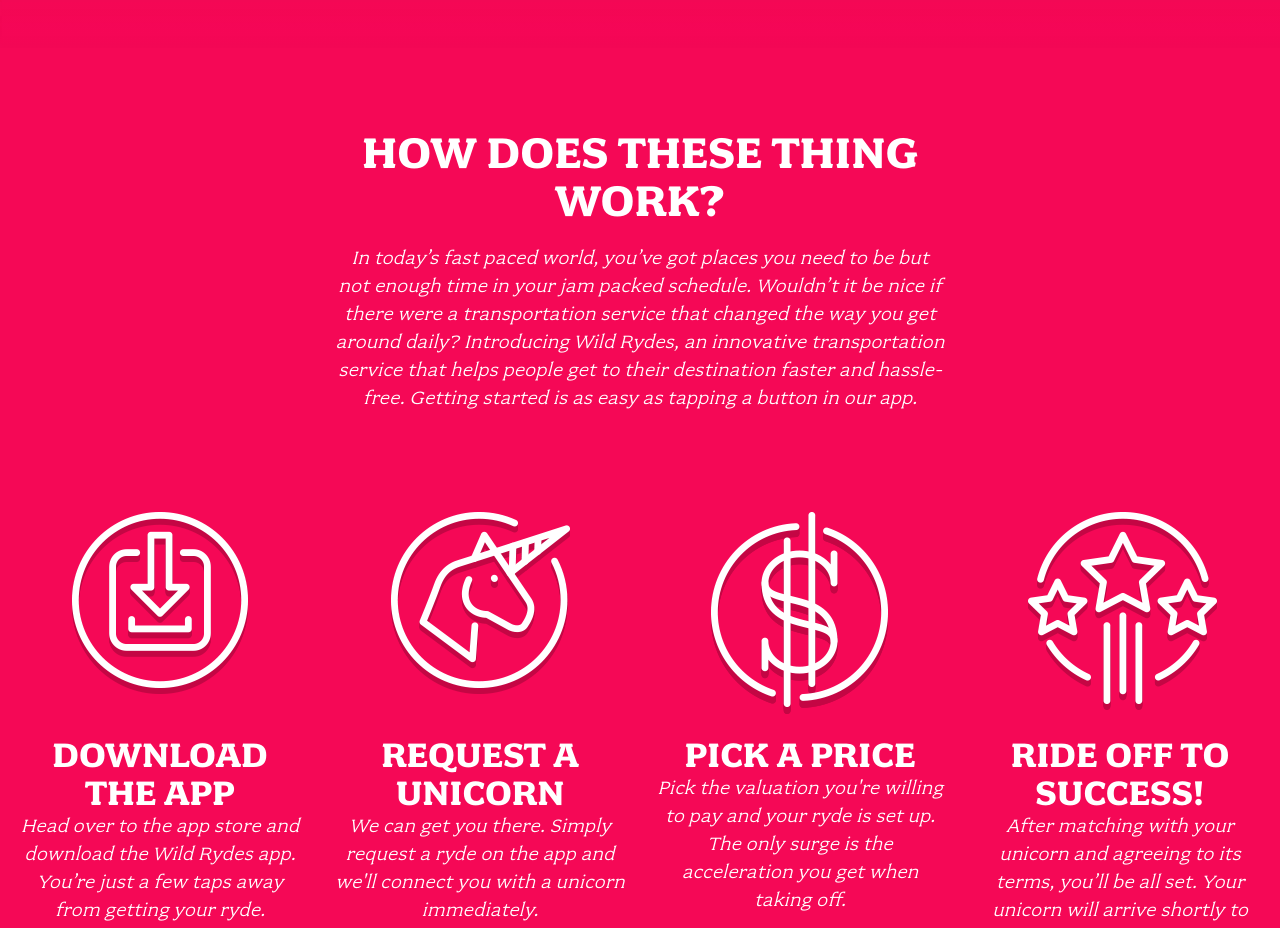
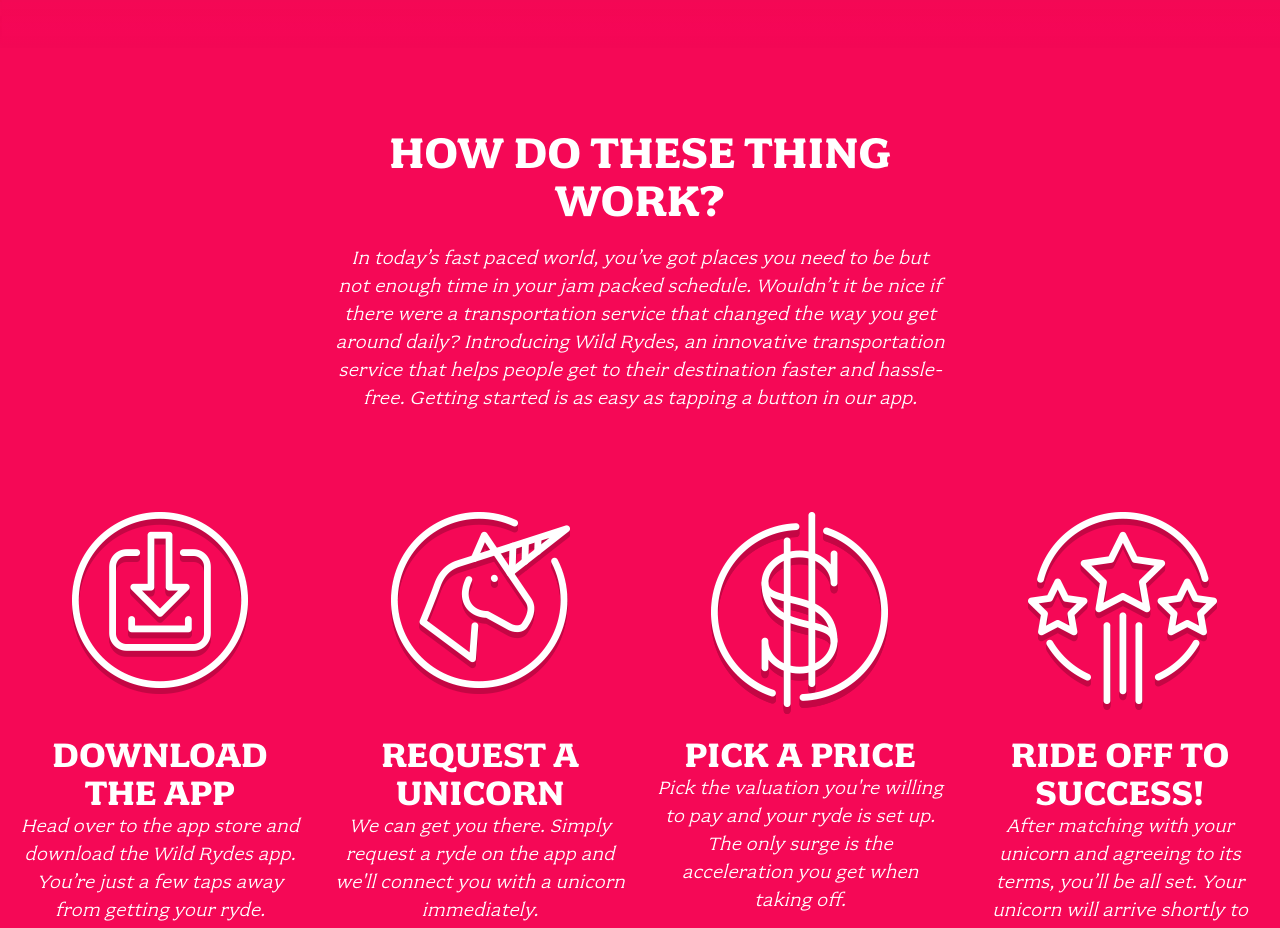
Before and after one commit to atif711250/wildrydes-site, a plain HTML site: page index.html in a window 1280 px wide. Shown: the part 900-1828 px from the top of the page. Drawn offline with Linux system fonts and the light colour scheme.

Commit message:
Update index.html

```diff
--- a/index.html
+++ b/index.html
@@ -30,7 +30,7 @@
 
   <section class="home-about">
     <div class="row column large-9 xlarge-6 xxlarge-4">
-      <h2 class="section-title">How Does These THING Work?</h2>
+      <h2 class="section-title">How Do These THING Work?</h2>
       <p class="content">
         In today’s fast paced world, you’ve got places you need to be but not enough time in your jam packed schedule. Wouldn’t it be nice if there were a transportation service that changed the way you get around daily? Introducing Wild Rydes, an innovative transportation service that helps people get to their destination faster and hassle-free. Getting started is as easy as tapping a button in our app.
       </p>
```
